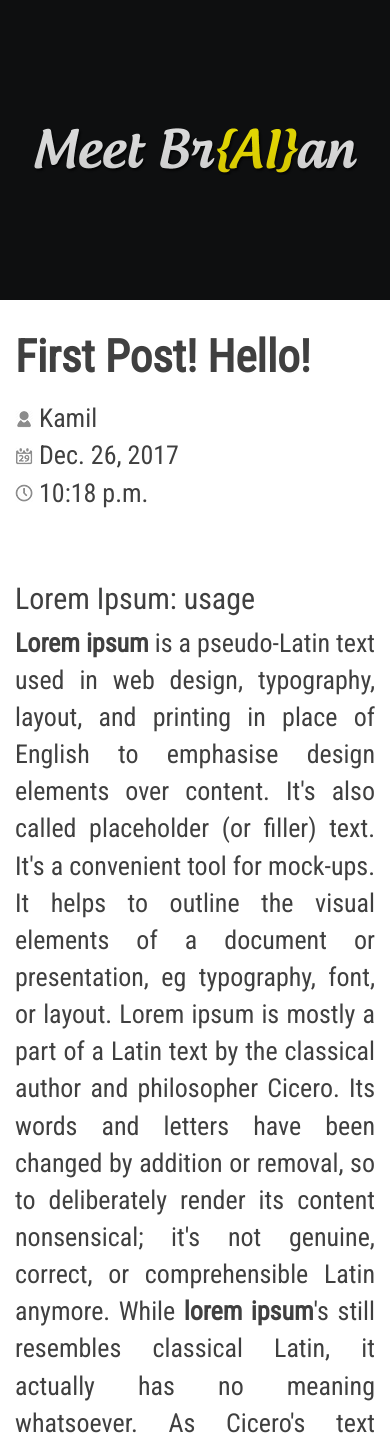
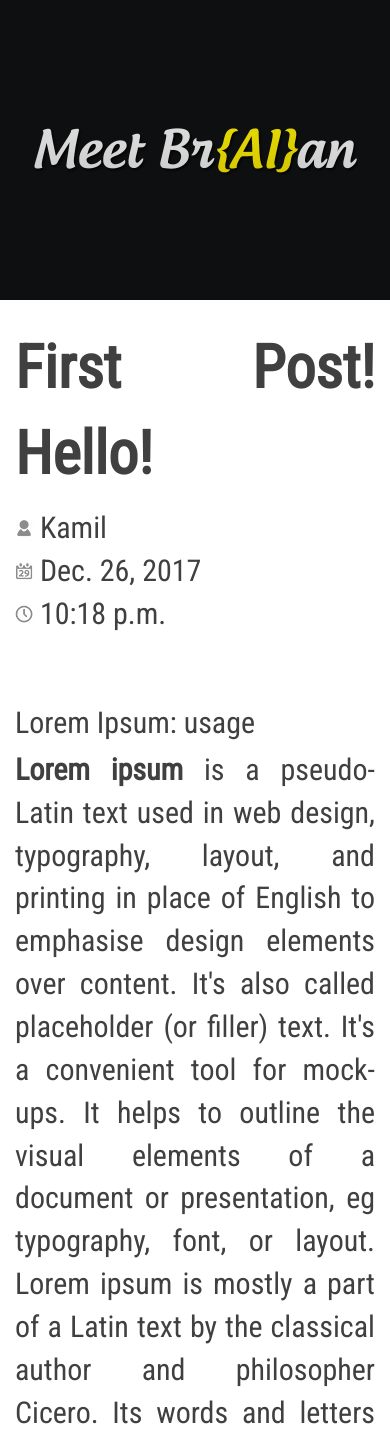
Before and after one commit to plutasnyy/vc_blog, a Django app: page /post/2 in a window 390 px wide. Shown: the top 1437 px of the page. Run offline with Django 3.2, Linux system fonts and the light colour scheme; data comes from the database, SQL or seed files in the repository; some libraries are stand-ins or nearby versions.

Commit message:
bigger font

```diff
--- a/main/static/main/css/post_style.css
+++ b/main/static/main/css/post_style.css
@@ -31,7 +31,7 @@
 }
 @media screen and (max-width: 992px) {
     .Post{
-        font-size: 26px;
+        font-size: 30px;
         text-align: justify;
         color: #8c8c8c;
     }
--- a/main/static/main/css/style.css
+++ b/main/static/main/css/style.css
@@ -182,13 +182,13 @@ p3{
          font-size: 26px;
     }
     .img_about_post{
-        padding-bottom: 3px;
+        padding-bottom: 4px;
     }
     .fill_post{
-        font-size:26px;
+        font-size:30px;
     }
     .post_title{
-        font-size: 45px;
+        font-size: 60px;
     }
     .header_logo{
         margin-top: 15%;
@@ -200,7 +200,7 @@ p3{
     }
 
     .about{
-        font-size: 26px;
+        font-size: 30px;
         padding-bottom: 5%;
     }
     .about_hania{
```
